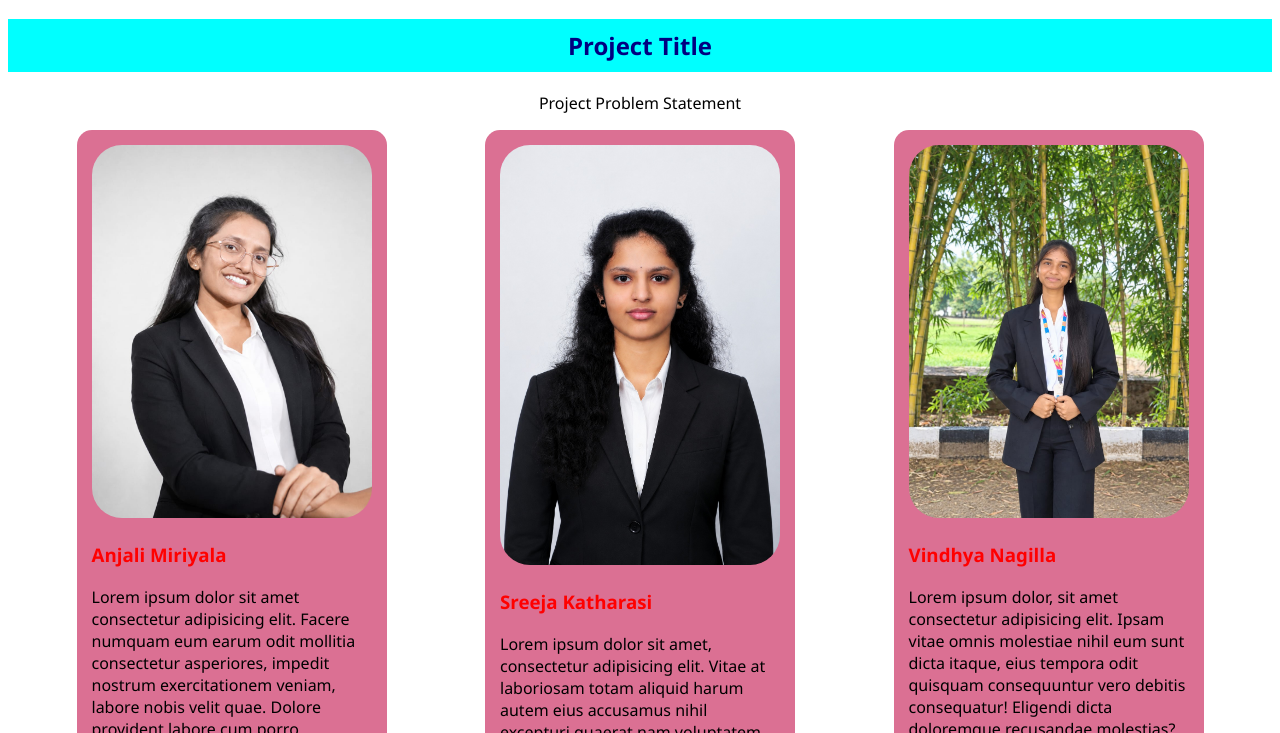
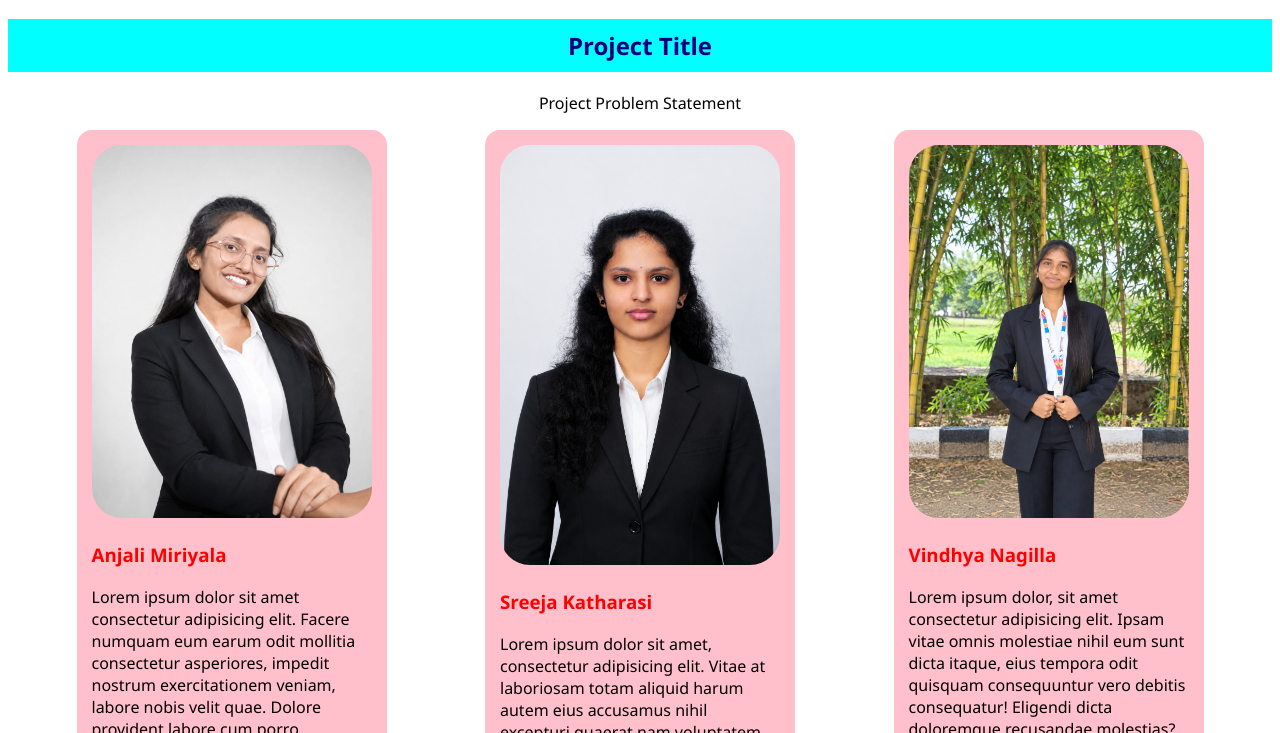
Before and after one commit to Anjali-9391/DAY-4, a plain HTML site: page index.html in a window 1280 px wide. Shown: the part 67-800 px from the top of the page. Drawn offline with Linux system fonts and the light colour scheme.

Commit message:
change card back-ground color

```diff
--- a/index.css
+++ b/index.css
@@ -17,7 +17,7 @@ h2{
 }
 .card{
     width: 280px;
-    background-color: palevioletred;
+    background-color: pink;
     padding: 15px;
     border-radius: 15px;
     transition: transform .5s, border-shadow .5s;
```
